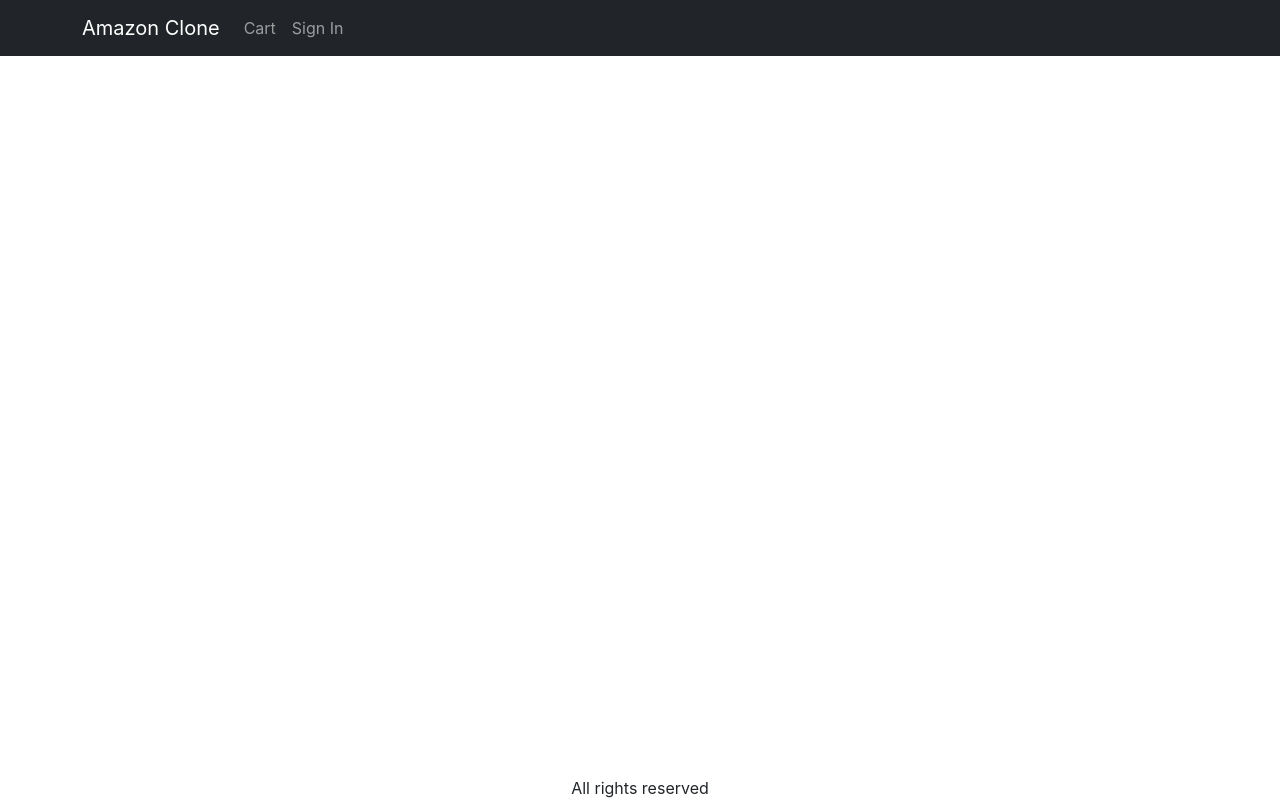
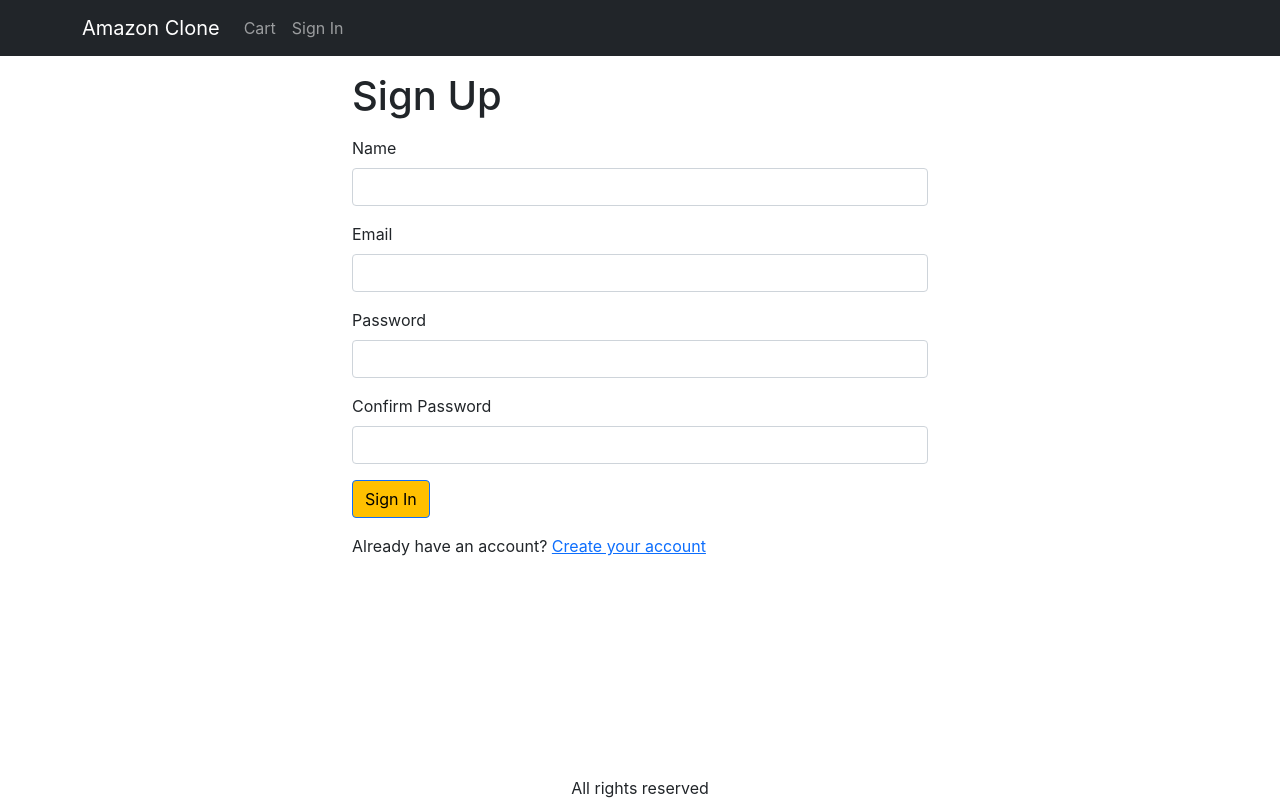
Before and after one commit to Amine-dd/amazon_clone, a React (Create React App) app in the folder frontend/: page /signup in a window 1280 px wide. Built offline with nearby package versions, Linux system fonts and the light colour scheme.

Commit message:
added singupscreen

```diff
--- a/frontend/src/App.js
+++ b/frontend/src/App.js
@@ -11,8 +11,10 @@ import { Link } from 'react-router-dom';
 import { useContext } from 'react';
 import { Store } from './Store';
 import CartScreen from './screens/CartScreen';
-import SinginScreen from './screens/SigninScreen';
 import ShippingAdressScreen from './screens/ShippingAdressScreen';
+import SigninScreen from './screens/SigninScreen';
+import SignupScreen from './screens/SignupScreen';
+
 function App() {
   const { state, dispatch: ctxDispatch } = useContext(Store);
   const { cart, userInfo } = state;
@@ -70,7 +72,8 @@ function App() {
             <Routes>
               <Route path="/product/:slug" element={<ProductScreen />} />
               <Route path="/cart" element={<CartScreen />} />
-              <Route path="/signin" element={<SinginScreen />} />
+              <Route path="/signin" element={<SigninScreen />} />
+              <Route path="/signup" element={<SignupScreen />} />
               <Route path="/shipping" element={<ShippingAdressScreen />} />
               <Route path="/" element={<HomeScreen />} />
             </Routes>
--- a/frontend/src/screens/SigninScreen.js
+++ b/frontend/src/screens/SignupScreen.js
@@ -6,21 +6,28 @@ import { useContext, useEffect, useState } from 'react';
 import { Store } from '../Store';
 import { toast } from 'react-toastify';
 import { getError } from '../utils';
-export default function SinginScreen() {
+export default function SignupScreen() {
   const navigate = useNavigate();
   const { search } = useLocation();
   const redirectInUrl = new URLSearchParams(search).get('redirect');
   const redirect = redirectInUrl ? redirectInUrl : '/';
 
+  const [name, setName] = useState('');
   const [email, setEmail] = useState('');
   const [password, setPassword] = useState('');
+  const [confirmPassword, setConfirmPassword] = useState('');
 
   const { state, dispatch: ctxDispatch } = useContext(Store);
   const { userInfo } = state;
   const submitHandler = async (e) => {
     e.preventDefault();
+    if (!password === confirmPassword) {
+      toast.error('Passwords do not match');
+      return;
+    }
     try {
-      const { data } = await Axios.post('/api/users/signin', {
+      const { data } = await Axios.post('/api/users/signup', {
+        name,
         email,
         password,
       });
@@ -41,10 +48,18 @@ export default function SinginScreen() {
   return (
     <Container className="small-container">
       <Helmet>
-        <title>Sign In</title>
+        <title>Sign Up</title>
       </Helmet>
-      <h1 className="my-3">Sign In</h1>
+      <h1 className="my-3">Sign Up</h1>
       <Form onSubmit={submitHandler}>
+        <Form.Group className="mb-3" controlId="name">
+          <Form.Label>Name</Form.Label>
+          <Form.Control
+            type="name"
+            required
+            onChange={(e) => setName(e.target.value)}
+          ></Form.Control>
+        </Form.Group>
         <Form.Group className="mb-3" controlId="email">
           <Form.Label>Email</Form.Label>
           <Form.Control
@@ -61,12 +76,20 @@ export default function SinginScreen() {
             onChange={(e) => setPassword(e.target.value)}
           ></Form.Control>
         </Form.Group>
+        <Form.Group className="mb-3" controlId="email">
+          <Form.Label>Confirm Password</Form.Label>
+          <Form.Control
+            type="password"
+            required
+            onChange={(e) => setConfirmPassword(e.target.value)}
+          ></Form.Control>
+        </Form.Group>
         <div className="mb-3">
           <Button type="submit">Sign In</Button>
         </div>
         <div className="mb-3">
-          New Costumer?{' '}
-          <Link to={`/signup?redirect=${redirect}`}>Create your account</Link>
+          Already have an account?{' '}
+          <Link to={`/signin?redirect=${redirect}`}>Create your account</Link>
         </div>
       </Form>
     </Container>
```
Also changed, not shown: 1 other file (tests, documents, lock files or other folders).
